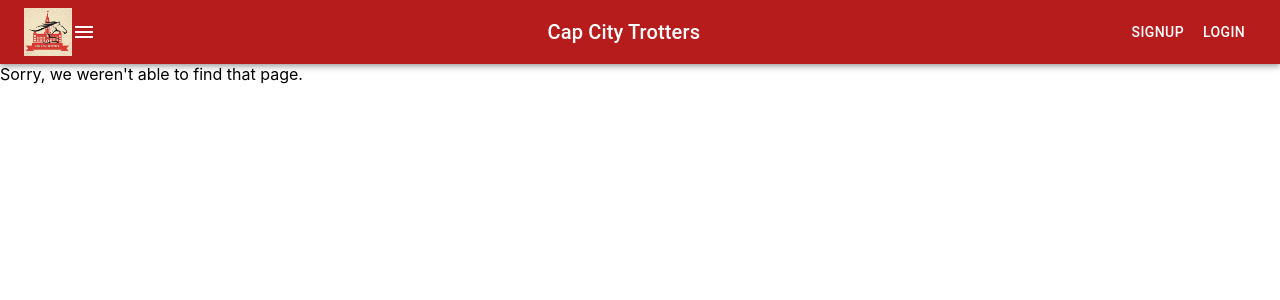
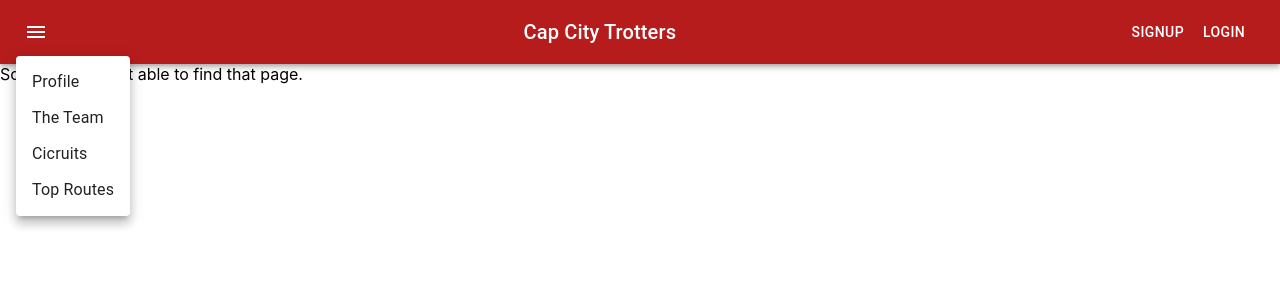
Before and after one commit to MCN17/cct, a React (Create React App) app in the folder client/: page / in a window 1280 px wide. Both pictures are taken after a click on the button "menu". Shown: the top 300 px of the page. Built offline with nearby package versions, Linux system fonts and the light colour scheme.

Commit message:
added dropdown menu

```diff
--- a/client/src/components/NavBar/index.js
+++ b/client/src/components/NavBar/index.js
@@ -1,3 +1,4 @@
+import * as React from 'react';
 import AppBar from '@mui/material/AppBar';
 import Box from '@mui/material/Box';
 import Toolbar from '@mui/material/Toolbar';
@@ -5,25 +6,60 @@ import Typography from '@mui/material/Typography';
 import Button from '@mui/material/Button';
 import IconButton from '@mui/material/IconButton';
 import MenuIcon from '@mui/icons-material/Menu';
-import cctlogo from "../../assets/images/cctlogo.png";
+import Menu from '@mui/material/Menu';
+import MenuItem from '@mui/material/MenuItem';
+// import cctlogo from "../../assets/images/cctlogo.png";
+// {/* <img className="logo" src={cctlogo} alt="outline of horse with parliament buildings in background"></img> */}
 
 // import NavBar css
 import "./NavBar.css"
 
+
+
 const NavBar = () => {
+
+    const [anchorEl, setAnchorEl] = React.useState(null);
+    const open = Boolean(anchorEl);
+    const handleClick = (event) => {
+      setAnchorEl(event.currentTarget);
+    };
+    const handleClose = () => {
+      setAnchorEl(null);
+    };
+
   return (
     <Box sx={{ flexGrow: 1 }}>
       <AppBar position="static">
         <Toolbar className="nav">
-        <img className="logo" src={cctlogo} alt="outline of horse with parliament buildings in background"></img>
+
+          <Menu
+            id="basic-menu"
+            anchorEl={anchorEl}
+            open={open}
+            onClose={handleClose}
+            MenuListProps={{
+              'aria-labelledby': 'basic-button',
+            }}
+          >
+            <MenuItem onClick={handleClose}>Profile</MenuItem>
+            <MenuItem onClick={handleClose}>The Team</MenuItem>
+            <MenuItem onClick={handleClose}>Cicruits</MenuItem>
+            <MenuItem onClick={handleClose}>Top Routes</MenuItem>
+          </Menu>
+
           <IconButton
             size="large"
             edge="start"
             color="inherit"
             aria-label="menu"
             sx={{ mr: 2 }}
+            id="basic-button"
+            aria-controls={open ? 'basic-menu' : undefined}
+            aria-haspopup="true"
+            aria-expanded={open ? 'true' : undefined}
+            onClick={handleClick}
           >
-            <MenuIcon />
+          <MenuIcon />
           </IconButton>
           <Typography className="title" variant="h6" component="div" sx={{ flexGrow: 1 }}>
             Cap City Trotters
```
